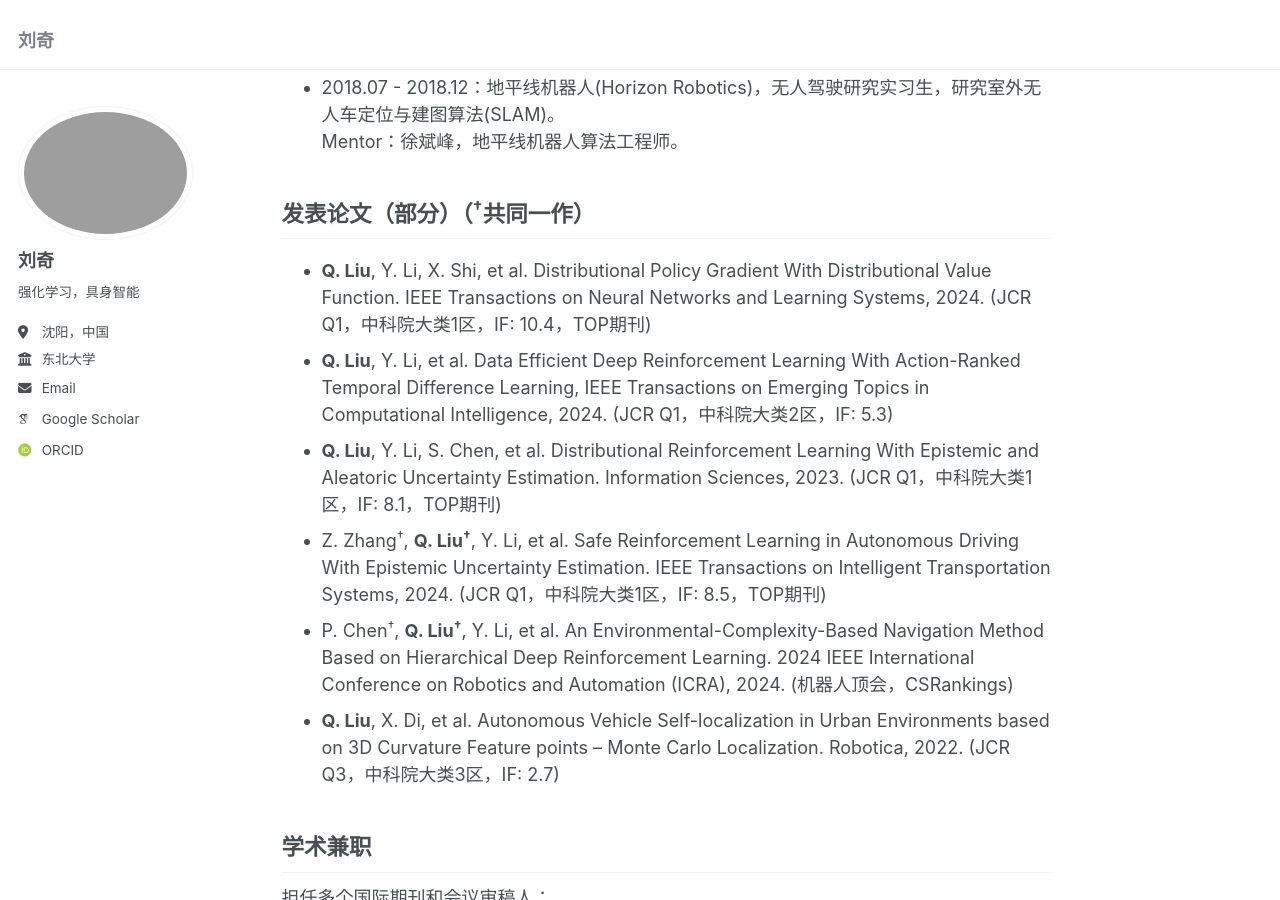
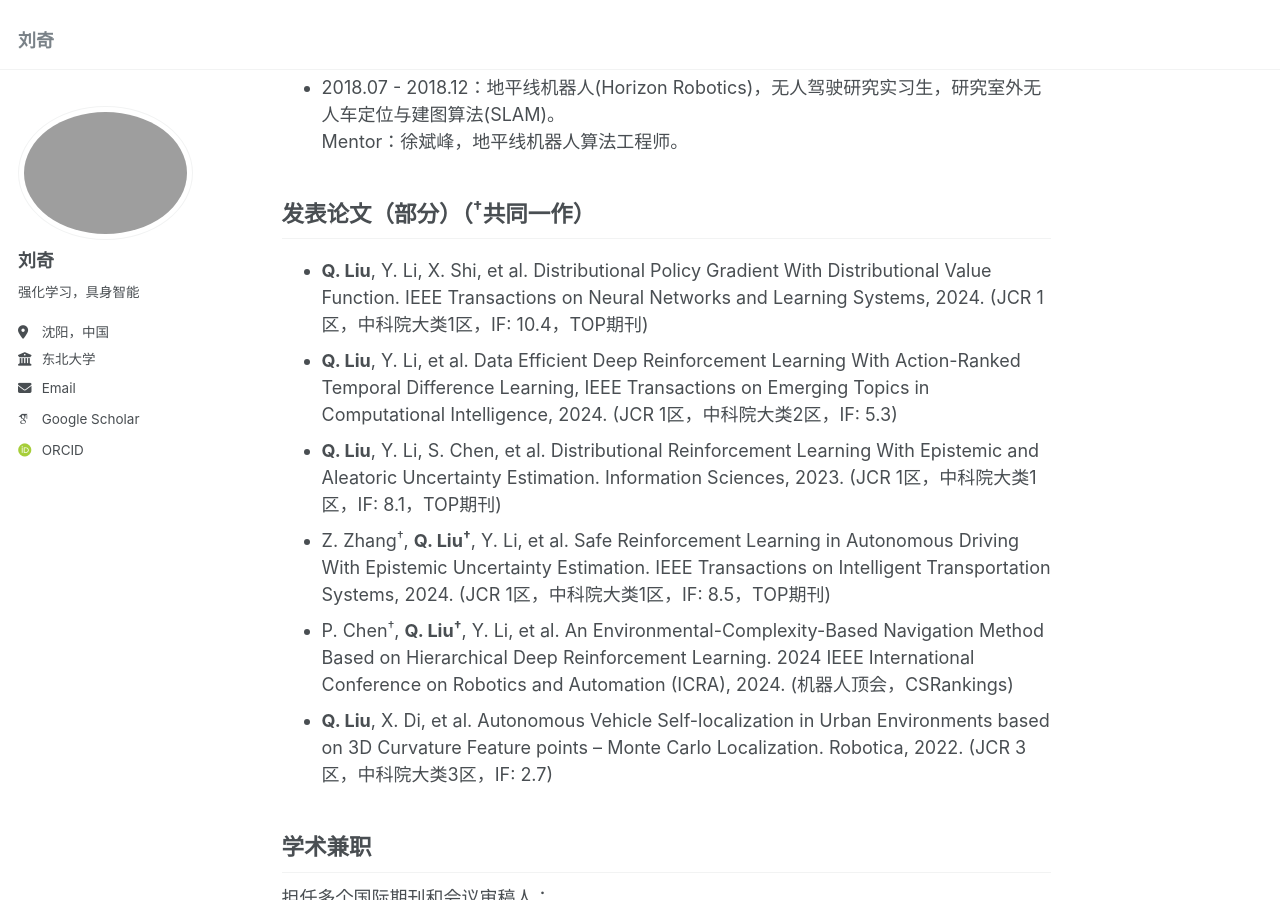
Before and after one commit to liuqi8827/liuqi8827.github.io, a Jekyll site: the page built from _pages/about.md, in a window 1280 px wide and 900 px high, scrolled down 987 px. Built offline with Jekyll 4.4.1, drawn with Linux system fonts in a browser that asks for light colours; some web fonts are replaced.

Commit message:
Update about.md

```diff
--- a/_pages/about.md
+++ b/_pages/about.md
@@ -30,12 +30,12 @@ redirect_from:
   Mentor：徐斌峰，地平线机器人算法工程师。
 
 ## 发表论文（部分）（<sup>†</sup>共同一作）
-- **Q. Liu**, Y. Li, X. Shi, et al. Distributional Policy Gradient With Distributional Value Function. IEEE Transactions on Neural Networks and Learning Systems, 2024. (JCR Q1，中科院大类1区，IF: 10.4，TOP期刊)
-- **Q. Liu**, Y. Li, et al. Data Efficient Deep Reinforcement Learning With Action-Ranked Temporal Difference Learning, IEEE Transactions on Emerging Topics in Computational Intelligence, 2024. (JCR Q1，中科院大类2区，IF: 5.3)
-- **Q. Liu**, Y. Li, S. Chen, et al. Distributional Reinforcement Learning With Epistemic and Aleatoric Uncertainty Estimation. Information Sciences, 2023. (JCR Q1，中科院大类1区，IF: 8.1，TOP期刊)
-- Z. Zhang<sup>†</sup>, **Q. Liu<sup>†</sup>**, Y. Li, et al. Safe Reinforcement Learning in Autonomous Driving With Epistemic Uncertainty Estimation. IEEE Transactions on Intelligent Transportation Systems, 2024. (JCR Q1，中科院大类1区，IF: 8.5，TOP期刊)
+- **Q. Liu**, Y. Li, X. Shi, et al. Distributional Policy Gradient With Distributional Value Function. IEEE Transactions on Neural Networks and Learning Systems, 2024. (JCR 1区，中科院大类1区，IF: 10.4，TOP期刊)
+- **Q. Liu**, Y. Li, et al. Data Efficient Deep Reinforcement Learning With Action-Ranked Temporal Difference Learning, IEEE Transactions on Emerging Topics in Computational Intelligence, 2024. (JCR 1区，中科院大类2区，IF: 5.3)
+- **Q. Liu**, Y. Li, S. Chen, et al. Distributional Reinforcement Learning With Epistemic and Aleatoric Uncertainty Estimation. Information Sciences, 2023. (JCR 1区，中科院大类1区，IF: 8.1，TOP期刊)
+- Z. Zhang<sup>†</sup>, **Q. Liu<sup>†</sup>**, Y. Li, et al. Safe Reinforcement Learning in Autonomous Driving With Epistemic Uncertainty Estimation. IEEE Transactions on Intelligent Transportation Systems, 2024. (JCR 1区，中科院大类1区，IF: 8.5，TOP期刊)
 - P. Chen<sup>†</sup>, **Q. Liu<sup>†</sup>**, Y. Li, et al. An Environmental-Complexity-Based Navigation Method Based on Hierarchical Deep Reinforcement Learning. 2024 IEEE International Conference on Robotics and Automation (ICRA), 2024. (机器人顶会，CSRankings)
-- **Q. Liu**, X. Di, et al. Autonomous Vehicle Self-localization in Urban Environments based on 3D Curvature Feature points – Monte Carlo Localization. Robotica, 2022. (JCR Q3，中科院大类3区，IF: 2.7)
+- **Q. Liu**, X. Di, et al. Autonomous Vehicle Self-localization in Urban Environments based on 3D Curvature Feature points – Monte Carlo Localization. Robotica, 2022. (JCR 3区，中科院大类3区，IF: 2.7)
 
 
 ## 学术兼职
```
